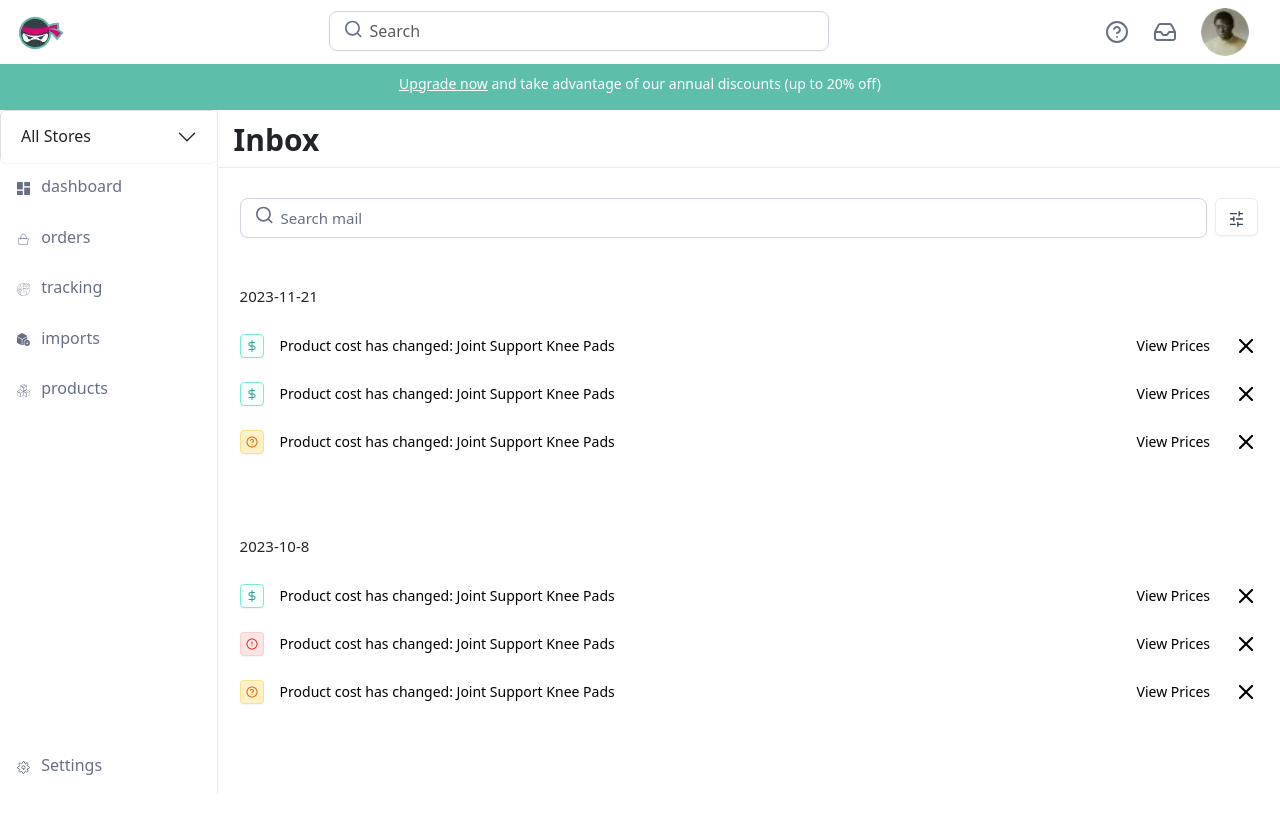
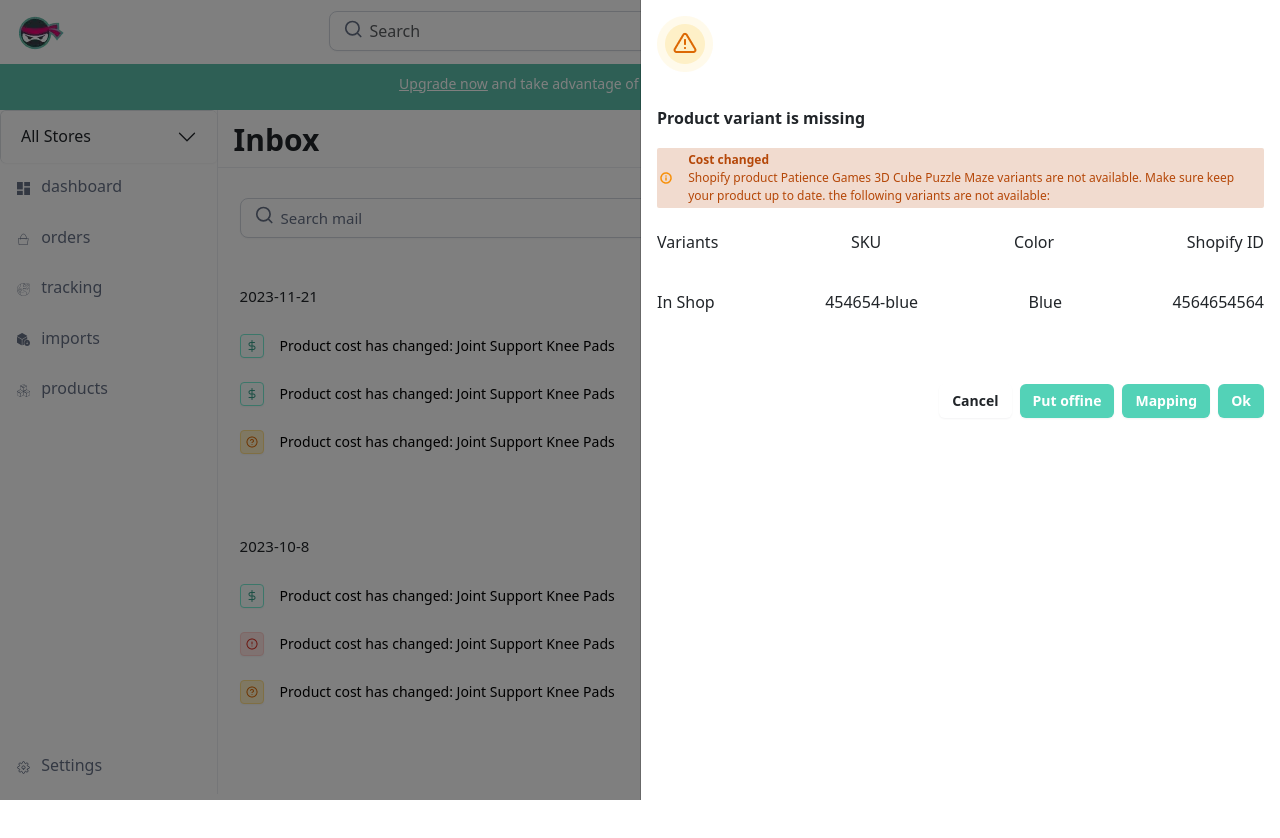
Before and after one commit to omarashrafothman/e-commerse-dashboard, a Next.js app: page /inbox in a window 1280 px wide. Shown: the top 838 px of the page. Built offline with nearby package versions, Linux system fonts and the light colour scheme.

Commit message:
last update

```diff
--- a/src/pages/imports/[productId]/editproduct/layout.js
+++ b/src/pages/imports/[productId]/editproduct/layout.js
@@ -15,11 +15,8 @@ export function GET(request) {
 function Layout({ children }) {
   const route = useRouter();
   const { productId } = route.query;
+  console.log(route.pathname);
 
-  // route.push(
-  //   `/imports/[productId]/editproduct/description`,
-  //   `/imports/${route.query}/editproduct/description`
-  // );
   const editProductgNavigation = [
     { name: "product", to: `/imports/${productId}/editproduct` },
     {
--- a/src/pages/inbox.jsx
+++ b/src/pages/inbox.jsx
@@ -4,8 +4,13 @@ import Input from "@/components/inputs/Input";
 import dolarSign from "../assets/icons/dollar-sign.png";
 import help from "../assets/icons/help-circle (1).png";
 import alert from "../assets/icons/alert-circle.png";
-import { useEffect } from "react";
+import { useEffect, useState } from "react";
+import Link from "next/link";
 import InboxItem from "@/components/inboxitem/InboxItem";
+import { Offcanvas } from "react-bootstrap";
+import Image from "next/image";
+import featuredIcon from "../assets/images/webp/Featured icon.png";
+import infoCost from "../assets/icons/info (1).png";
 // edge  start
 export const runtime = "experimental-edge"; // 'nodejs' is the default
 export const dynamic = "force-dynamic"; // static by default, unless reading the request
@@ -15,11 +20,67 @@ export function GET(request) {
 }
 // edge  end
 function inbox() {
+  const [show, setShow] = useState(true);
+  const handleClose = () => setShow(false);
+  const handleShow = () => setShow(true);
   useEffect(() => {
     document.title = "Inbox";
   }, []);
   return (
     <div className="main">
+      <Offcanvas
+        show={show}
+        onHide={handleClose}
+        placement={"end"}
+        className="w-50"
+      >
+        <div>
+          <Offcanvas.Header>
+            <Image src={featuredIcon} />
+          </Offcanvas.Header>
+          <Offcanvas.Body>
+            <div className="">
+              <h4>Product variant is missing</h4>
+              <div className="costChanged d-flex align-items-center w-100 costChangeIbnox">
+                <Image src={infoCost} />
+                <div className="d-flex  flex-column">
+                  <h5>Cost changed</h5>
+                  <p className="">
+                    Shopify product Patience Games 3D Cube Puzzle Maze variants
+                    are not available. Make sure keep your product up to date.
+                    the following variants are not available:
+                  </p>
+                </div>
+              </div>
+              <div className="d-flex align-items-center justify-content-between missingItem">
+                <p>Variants</p>
+                <p>SKU</p>
+                <p>Color</p>
+                <p>Shopify ID</p>
+              </div>
+              <div className="d-flex align-items-center justify-content-between missingItem">
+                <p>In Shop</p>
+                <p>454654-blue</p>
+                <p>Blue</p>
+                <p>4564654564</p>
+              </div>
+            </div>
+            <div className="d-flex justify-content-end btnsforUpdate ">
+              <div className="d-flex align-items-center">
+                <div className="deleteAndEdit">
+                  <button className="btn " onClick={handleClose}>
+                    Cancel
+                  </button>
+
+                  <button className="btn edit ">Put offine</button>
+                  <button className="btn edit ">Mapping</button>
+                  <button className="btn edit ">Ok</button>
+                </div>
+              </div>
+            </div>
+          </Offcanvas.Body>
+        </div>
+      </Offcanvas>
       <div className="container3">
         <TitleHeader title={"Inbox"} />
         <div className="container1">
--- a/src/styles/globals.css
+++ b/src/styles/globals.css
@@ -2461,7 +2461,12 @@ tbody tr td input {
   background-color: var(--btn-bg);
   color: #fff;
 }
-.profileForm .billingAddressBox .billingAddressBoxHeader {
+.deleteAndEdit button.edit:hover {
+  background-color: var(--btn-bg);
+  color: #fff;
+}
+.mapped {
+  background-color: var(--gray-color);
 }
 .addNewAddressBox {
   border-radius: 5px;
@@ -2580,6 +2585,8 @@ input[type="file"] {
 
   padding: 24px 0;
 }
+.costChangeIbnox {
+}
 .inboxDataContainer .dayOfInbox {
   margin-bottom: 70px;
 }
@@ -2740,8 +2747,14 @@ input[type="file"] {
   font-weight: 400;
   line-height: 20px;
 }
+.generalContent {
+  margin-bottom: 0rem !important;
+}
 .generalContent .generalOrderContainer {
   width: 65%;
+}
+.boxWithRadio div {
+  margin-bottom: 0 !important;
 }
 .generalContent .generalOrderContainer h3 {
   color: #000;
@@ -2894,13 +2907,30 @@ td.expiryDate {
 .dsNinjaHead {
   margin-bottom: 1rem;
 }
+.dsNinjaContainerMini {
+  background-color: #fcfcfd !important;
+  border: 1px solid #eaecf0;
+  border-radius: 4px;
+  padding: 16px;
+}
+.productCostBoxItem {
+  background-color: var(--gray-color) !important;
+}
+.dsNinjaContainerMini .warningBox {
+  background-color: #fcfcfd !important;
+}
+
 .dsNinjaContainer .generalOrderItem {
   margin-bottom: 1rem;
+}
+.channelTable tbody tr {
+  border-bottom: 1px solid var(--gray-color);
 }
 .warningBox {
   padding: 8px 10px 8px 8px;
   background-color: var(--white-color);
 }
+
 .helpIconBox {
   margin-right: 1rem;
 }
@@ -3359,6 +3389,16 @@ td.expiryDate {
 }
 .costChanged {
   margin-top: 1rem;
+  background-color: #b5470831;
+  padding: 0.2rem;
+  border-radius: 2px;
+}
+.missingItem {
+  margin-top: 1.5rem;
+}
+.missingItem p {
+  font-size: 16px !important;
+  font-weight: 500 !important;
 }
 .costChanged img {
   margin-right: 1rem;
```
Also changed, not shown: src/pages/products.jsx (+143 -20 lines), src/pages/setting/pricingrules.jsx (+5 -2 lines), src/assets/images/webp/Featured icon.png (added).
